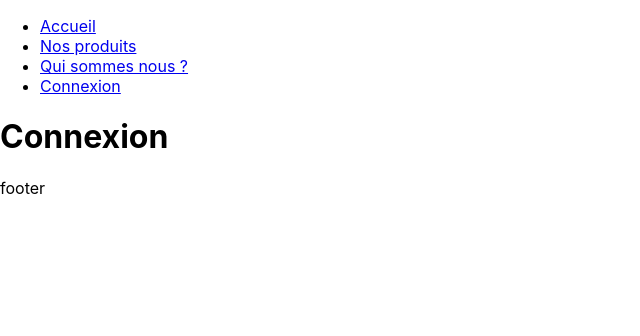
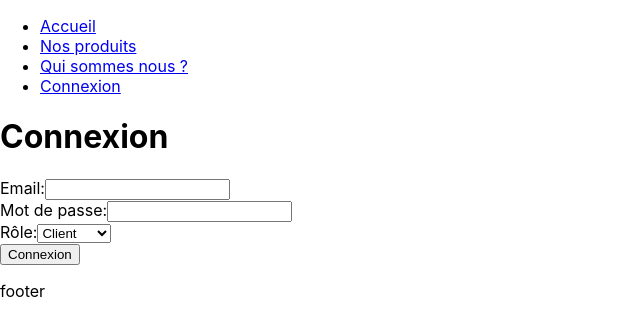
Before and after one commit to NicolasKeerpal/Lakojary-Front, a React (Create React App) app: page /connexion in a window 1280 px wide. Shown: the top 336 px of the page, without its empty margins (0-640 px from the left). Built offline with nearby package versions, Linux system fonts and the light colour scheme.

Commit message:
🚧 add view for connexion

```diff
--- a/src/views/Connexion.js
+++ b/src/views/Connexion.js
@@ -1,11 +1,75 @@
 import React from 'react';
 
-const Connexion = () => {
-  return (
-    <div>
-      <h1>Connexion</h1>
-    </div>
-  );
+class Connexion extends React.Component {
+  constructor(props) {
+    super(props);
+    this.state = {
+      email: '',
+      password: '',
+      role: 'client'
+    };
+
+    this.handleChange = this.handleChange.bind(this);
+    this.login = this.login.bind(this);
+  }
+
+  handleChange(event) {
+    const { name, value } = event.target;
+    this.setState({ [name]: value });
+  }
+
+  login(event) {
+    event.preventDefault();
+    const { email, password, role } = this.state;
+    console.log("Email:", email);
+    console.log("Mot de passe:", password);
+    console.log("Rôle:", role);
+  }
+
+  render() {
+    return (
+      <div>
+        <h1>Connexion</h1>
+        <form onSubmit={this.login}>
+          <label>
+            Email:
+            <input
+              type="email"
+              name="email"
+              value={this.state.email}
+              onChange={this.handleChange}
+              required
+            />
+          </label>
+          <br />
+          <label>
+            Mot de passe:
+            <input
+              type="password"
+              name="password"
+              value={this.state.password}
+              onChange={this.handleChange}
+              required
+            />
+          </label>
+          <br />
+          <label>
+            Rôle:
+            <select
+              name="role"
+              value={this.state.role}
+              onChange={this.handleChange}
+            >
+              <option value="client">Client</option>
+              <option value="employé">Employé</option>
+            </select>
+          </label>
+          <br />
+          <button type="submit">Connexion</button>
+        </form>
+      </div>
+    );
+  }
 }
 
 export default Connexion;
```
